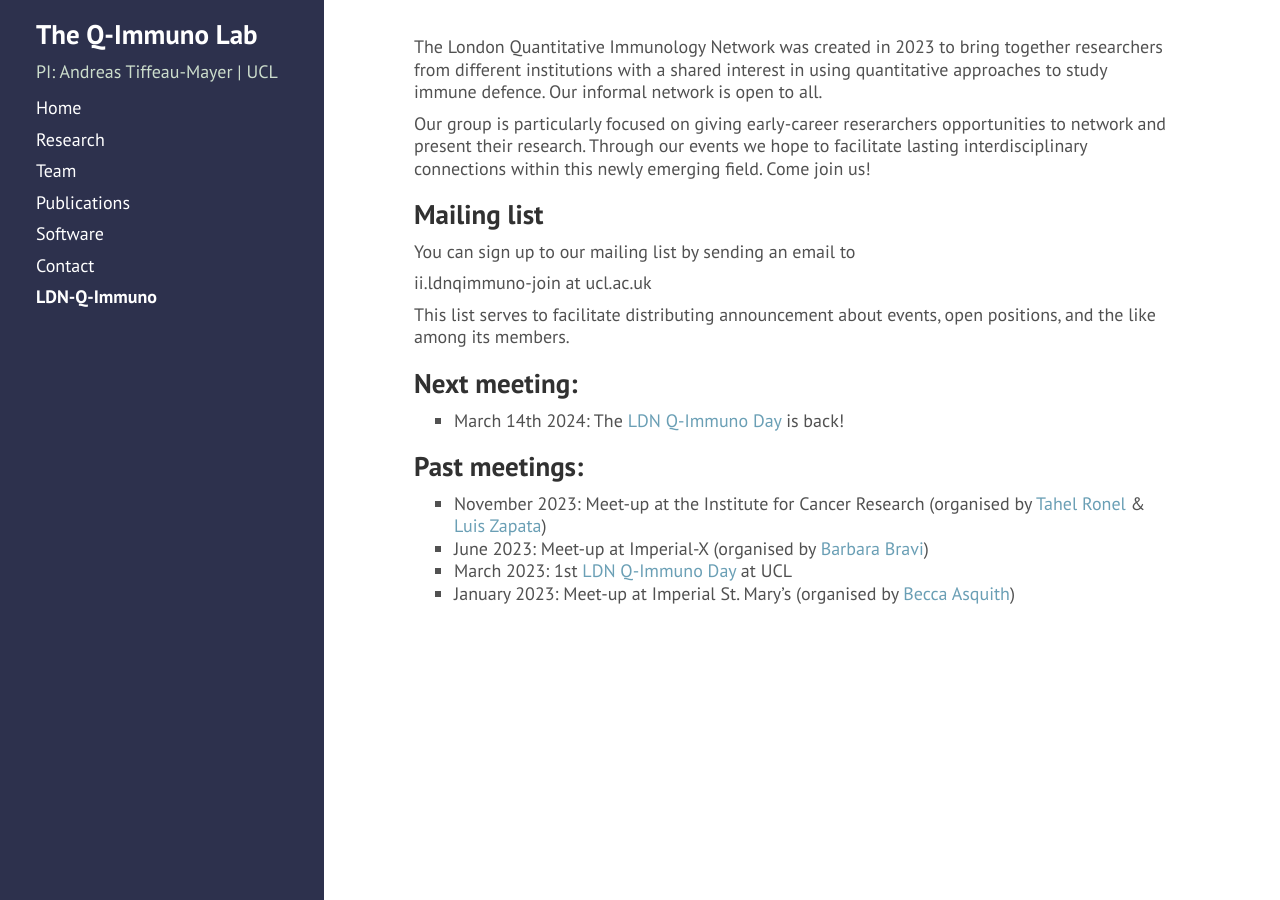
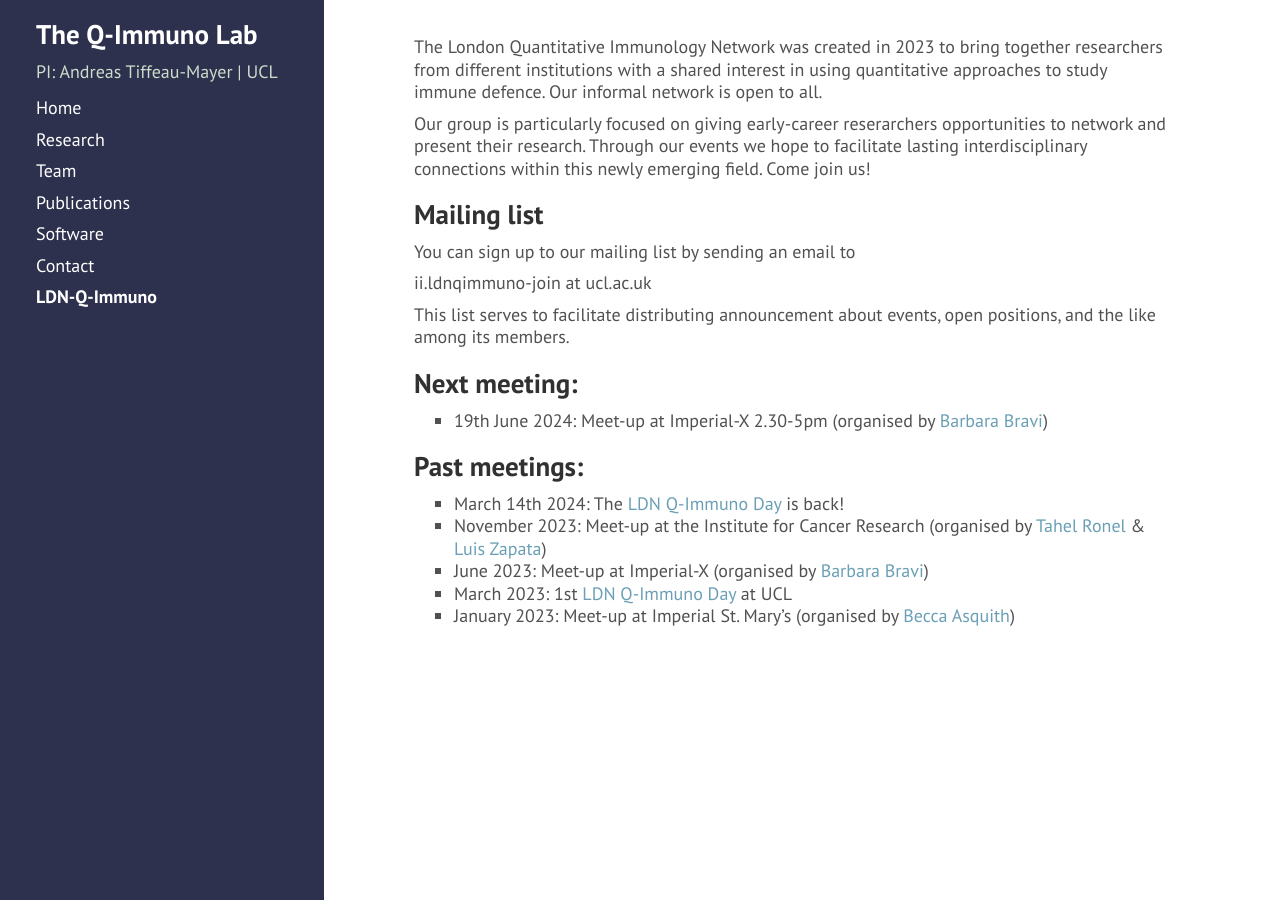
Before and after one commit to andim/andim.github.io, a Jekyll site: the page built from ldnqimmuno.md, in a window 1280 px wide. Built offline with Jekyll 4.4.1, drawn with Linux system fonts in a browser that asks for light colours; nearby versions of some CDN libraries; a style sheet for code colours, icons or effects is not loaded.

Commit message:
ldn qimmuno meet-up at ImperialX added

```diff
--- a/ldnqimmuno.md
+++ b/ldnqimmuno.md
@@ -17,9 +17,10 @@ This list serves to facilitate distributing announcement about events, open posi
 
 
 ## Next meeting:
-- March 14th 2024: The [LDN Q-Immuno Day](https://qimmuno.com/ldnday/) is back!
+- 19th June 2024: Meet-up at Imperial-X 2.30-5pm (organised by [Barbara Bravi](https://www.imperial.ac.uk/people/b.bravi21))
 
 ## Past meetings:
+- March 14th 2024: The [LDN Q-Immuno Day](https://qimmuno.com/ldnday/) is back!
 - November 2023: Meet-up at the Institute for Cancer Research (organised by [Tahel Ronel](https://scholar.google.com/citations?user=GxSxgP0AAAAJ) & [Luis Zapata](https://www.icr.ac.uk/our-research/researchers-and-teams/dr-luis-zapata-ortiz))
 - June 2023: Meet-up at Imperial-X (organised by [Barbara Bravi](https://www.imperial.ac.uk/people/b.bravi21))
 - March 2023: 1st [LDN Q-Immuno Day](https://qimmuno.com/ldnday2023/) at UCL
```
